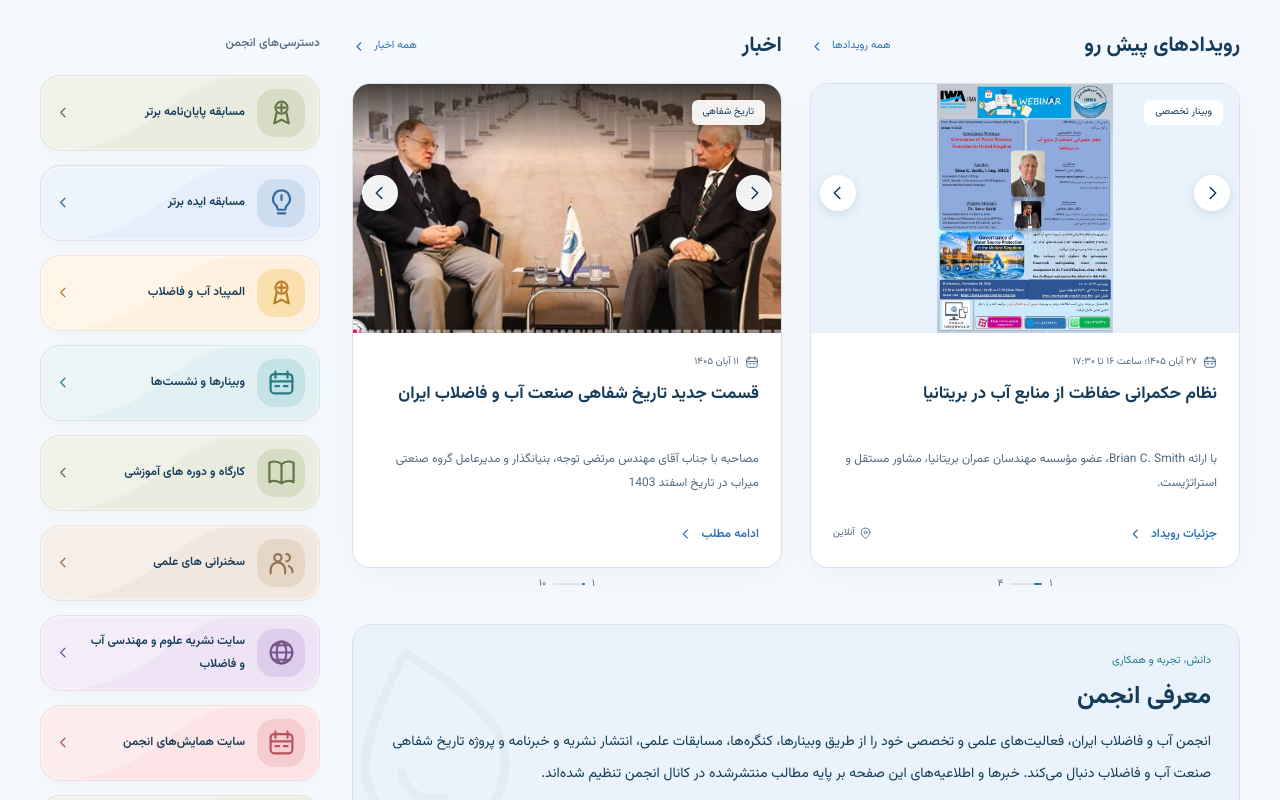
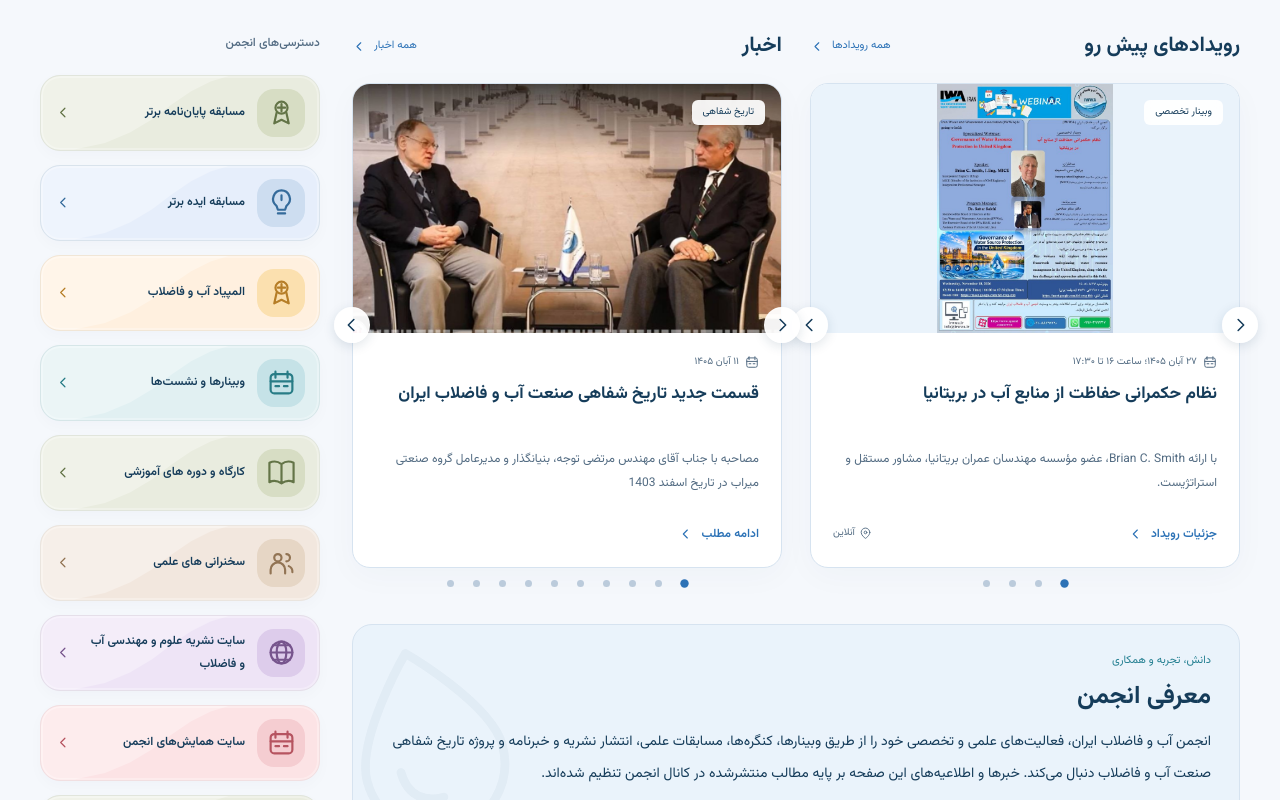
Before and after one commit to thealih/Water-Association, a plain HTML site: page index.html in a window 1280 px wide. Shown: the part 630-1430 px from the top of the page. Drawn offline with Linux system fonts and the light colour scheme.

Commit message:
Center editorial arrows and add dot navigation

```diff
--- a/app.js
+++ b/app.js
@@ -150,7 +150,8 @@ function renderEditorial(type) {
   const frame=element('div',{class:'editorial-carousel',tabindex:'0',role:'region','aria-label':event?'اسلایدر رویدادها':'اسلایدر اخبار'},[card,previous,next]);
   frame.addEventListener('keydown',e=>{if(e.key==='ArrowLeft'||e.key==='ArrowRight'){e.preventDefault();change(e.key==='ArrowLeft'?1:-1);}});
   installSwipe(frame,()=>change(1),()=>change(-1));
-  const status=element('div',{class:'carousel-status','aria-live':'polite'},[element('span',{text:formatNumber(state[type]+1)}),element('span',{class:'status-line',style:'--progress:'+((state[type]+1)/items.length*100)+'%','aria-hidden':'true'}),element('span',{text:formatNumber(items.length)})]);
+  const status=element('div',{class:'carousel-status',role:'group','aria-label':event?'انتخاب رویداد':'انتخاب خبر'},items.map((entry,index)=>element('button',{type:'button',class:'editorial-dot','aria-label':(event?'نمایش رویداد ':'نمایش خبر ')+formatNumber(index+1)+': '+entry.title,'aria-current':index===state[type]?'true':'false',onclick:()=>{state[type]=index;renderEditorial(type);host.querySelector('.editorial-dot[aria-current="true"]').focus({preventScroll:true});}})));
+  status.append(element('span',{class:'visually-hidden','aria-live':'polite',text:'آیتم '+formatNumber(state[type]+1)+' از '+formatNumber(items.length)}));
   host.replaceChildren(frame,status);
 }
 function renderCommunity() {
--- a/styles.css
+++ b/styles.css
@@ -763,7 +763,8 @@ a {
 
 .editorial-arrow {
   position: absolute;
-  top: calc(23% - 20px);
+  top: 50%;
+  transform: translateY(-50%);
   width: 36px;
   height: 36px;
   color: var(--ink);
@@ -774,39 +775,61 @@ a {
 }
 
 .editorial-next {
-  inset-inline-end: 10px
+  inset-inline-end: -18px
 }
 
 .editorial-previous {
-  inset-inline-start: 10px
+  inset-inline-start: -18px
 }
 
 .carousel-status {
   display: flex;
   justify-content: center;
   align-items: center;
-  gap: 7px;
+  gap: 2px;
+  flex-wrap: wrap;
   min-height: 32px;
   font-size: 10px;
   color: var(--muted)
 }
 
-.carousel-status .status-line {
-  height: 2px;
-  background: var(--line);
-  width: 32px;
-  position: relative
-}
-
-.carousel-status .status-line:before {
+.editorial-dot {
+  display: grid;
+  place-items: center;
+  width: 24px;
+  height: 28px;
+  padding: 0;
+  border-radius: 8px;
+}
+
+.editorial-dot::before {
   content: '';
-  position: absolute;
-  inset-inline-start: 0;
-  top: 0;
-  bottom: 0;
+  width: 7px;
+  height: 7px;
+  border-radius: 50%;
+  background: #bdcddd;
+}
+
+.editorial-dot[aria-current=true]::before {
   background: var(--blue);
-  width: var(--progress, 10%);
-  border-radius: 3px
+  transform: scale(1.2);
+}
+
+.editorial-dot:hover::before {
+  background: var(--blue);
+}
+
+@media (min-width: 768px) and (hover: hover) and (pointer: fine) {
+  .editorial-arrow {
+    opacity: 0;
+    pointer-events: none;
+  }
+
+  .editorial-carousel:hover .editorial-arrow,
+  .editorial-carousel:focus-within .editorial-arrow {
+    opacity: 1;
+    pointer-events: auto;
+  }
 }
 
 .section-kicker {
@@ -2154,10 +2177,6 @@ a {
   .event-location {
     display: flex;
     font-size: 10px
-  }
-
-  .editorial-arrow {
-    top: calc(22% - 18px)
   }
 
   .about-panel {
```
Also changed, not shown: tests/artifacts/desktop-preview.png, tests/artifacts/desktop.png, tests/artifacts/mobile.png, 1 other file.
